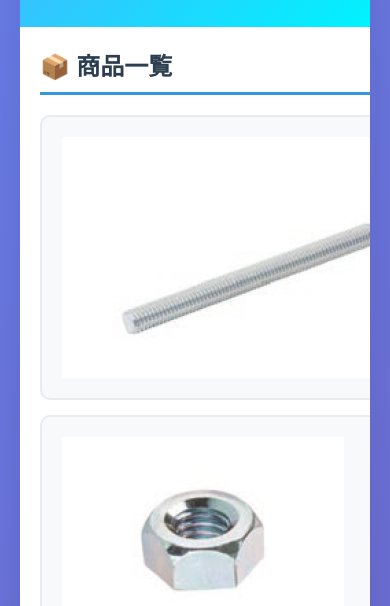
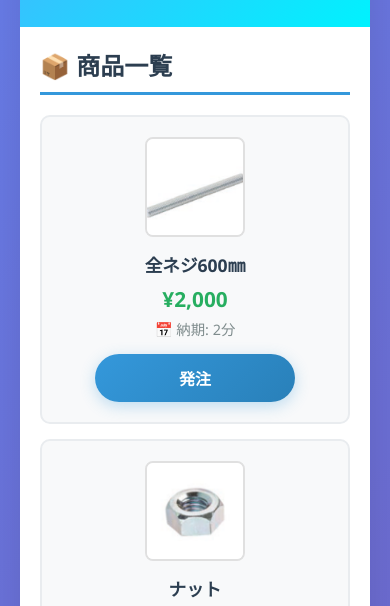
Before and after one commit to 108kent/electricity, a plain HTML site: page index.html in a window 390 px wide. Shown: the part 205-811 px from the top of the page. Drawn offline with Linux system fonts and the light colour scheme.

Commit message:
Update style.css

```diff
--- a/style.css
+++ b/style.css
@@ -78,6 +78,27 @@ body {
     display: flex;
     justify-content: space-between;
     align-items: center;
+    gap: 15px;
+}
+
+/* 商品画像のサイズ統一 */
+.product-image {
+    width: 80px;
+    height: 80px;
+    object-fit: cover;
+    border-radius: 8px;
+    border: 2px solid #e0e0e0;
+    flex-shrink: 0;
+    transition: transform 0.2s ease;
+}
+
+.product-image:hover {
+    transform: scale(1.05);
+}
+
+.product-details {
+    flex: 1;
+    min-width: 0;
 }
 
 .product-details h3 {
@@ -109,6 +130,7 @@ body {
     cursor: pointer;
     transition: all 0.3s ease;
     box-shadow: 0 4px 15px rgba(52, 152, 219, 0.3);
+    flex-shrink: 0;
 }
 
 .order-btn:hover:not(:disabled) {
@@ -376,4 +398,27 @@ body {
     .balance {
         font-size: 1.1rem;
     }
+
+    /* モバイル版での商品カードレイアウト調整 */
+    .product-info {
+        flex-direction: column;
+        text-align: center;
+        gap: 15px;
+    }
+
+    .product-image {
+        width: 100px;
+        height: 100px;
+        align-self: center;
+    }
+
+    .product-details {
+        text-align: center;
+    }
+
+    .order-btn {
+        align-self: center;
+        width: 100%;
+        max-width: 200px;
+    }
 }
```
